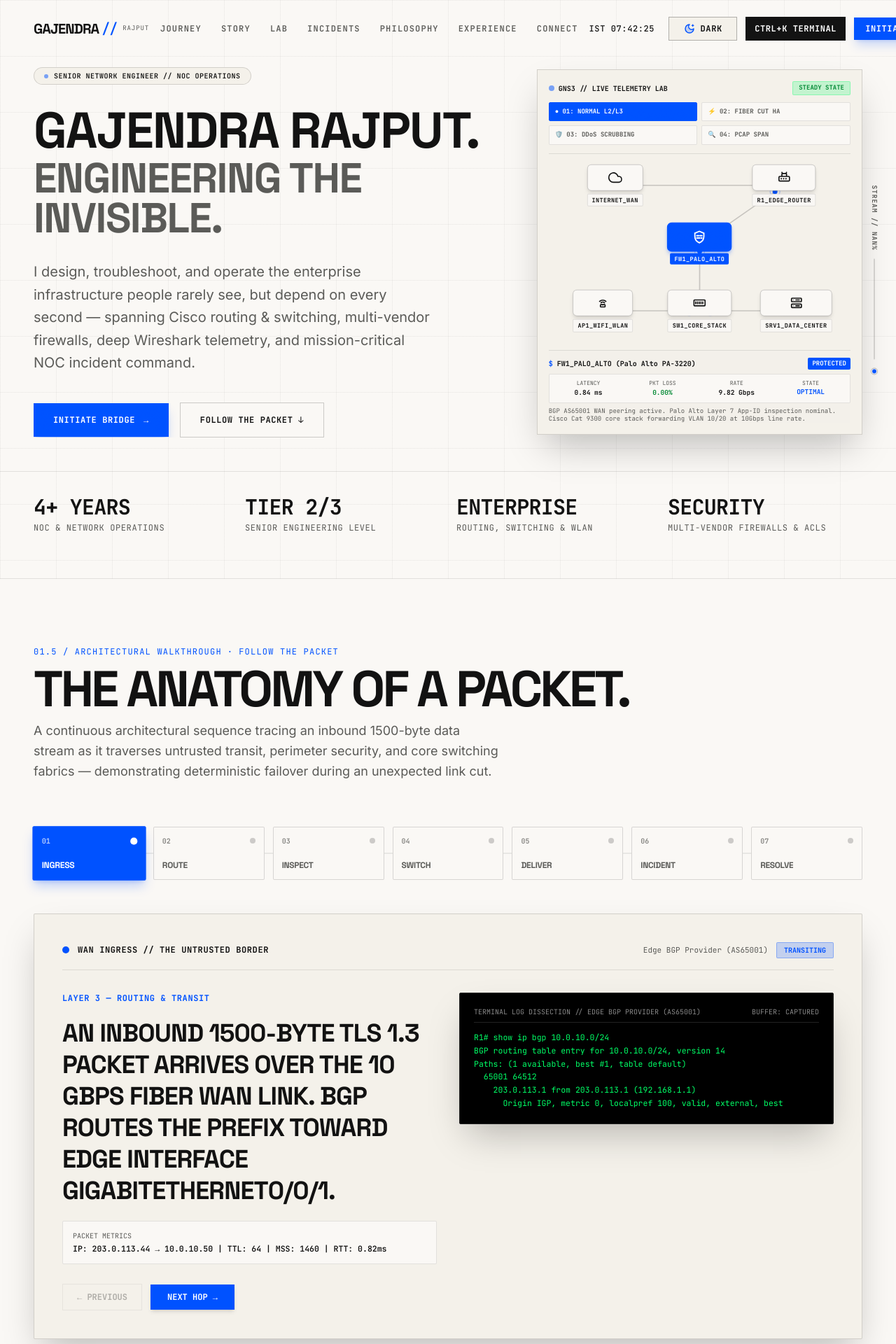
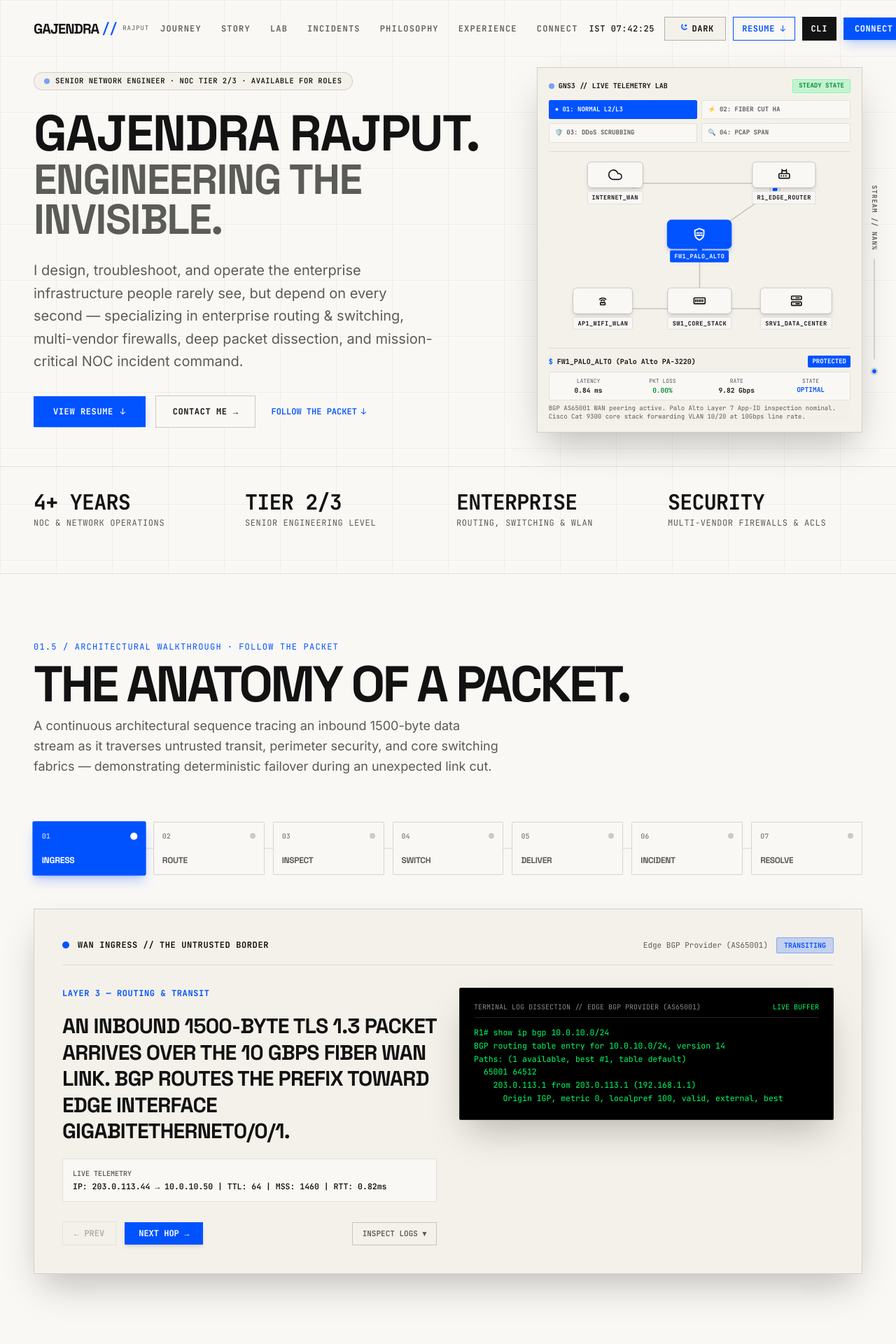
Before and after one commit to gajendrarjpt/gajendra-portfolio-3---Made-by-antigravity, a React (Vite) app: page / in a window 1280 px wide. Shown: the top 1920 px of the page at 70% size. Built offline with nearby package versions, Linux system fonts and the light colour scheme.

Commit message:
feat(final): complete final refinement pass - recruiter clarity, 3-tier CTAs, progressive disclosure, and systems-thinking narrative

```diff
--- a/src/components/about/AboutHuman.jsx
+++ b/src/components/about/AboutHuman.jsx
@@ -1,5 +1,5 @@
 import React from 'react';
-import { mechanicalToNetworkStory, profile } from '../../data/portfolioData';
+import { mechanicalToNetworkStory } from '../../data/portfolioData';
 
 export default function AboutHuman() {
   return (
@@ -7,14 +7,14 @@
       <div className="max-w-7xl mx-auto px-6 md:px-12">
 
         {/* Section Header with Generous Rhythm */}
-        <div className="flex flex-col gap-3 mb-16">
+        <div className="flex flex-col gap-4 mb-16">
           <div className="flex items-center gap-2 font-mono text-xs text-[#0052FF] dark:text-[#00FF66] tracking-widest uppercase">
             <span>04 / ENGINEERING THINKING</span>
             <span>·</span>
             <span>THE HUMAN BEHIND THE NETWORK</span>
           </div>
-          <h2 className="font-display text-4xl sm:text-6xl md:text-7xl font-bold tracking-tighter uppercase text-[#121212] dark:text-white max-w-4xl leading-[0.92]">
-            THE ENGINEERING MINDSET.
+          <h2 className="font-display text-3xl sm:text-5xl md:text-6xl font-bold tracking-tight uppercase text-[#121212] dark:text-white max-w-4xl leading-[1.05]">
+            “I LEARNED TO THINK IN SYSTEMS BEFORE I LEARNED TO OPERATE NETWORKS.”
           </h2>
           <p className="font-body text-base sm:text-lg text-[#5A5A57] dark:text-[#AAAAAA] max-w-2xl font-normal leading-relaxed">
             {mechanicalToNetworkStory.subtitle}
@@ -24,7 +24,7 @@
         {/* Editorial Story Layout */}
         <div className="grid grid-cols-1 lg:grid-cols-12 gap-12 lg:gap-16 items-start">
 
-          {/* Left Editorial Column */}
+          {/* Left Editorial Narrative */}
           <div className="lg:col-span-6 flex flex-col gap-6 font-body text-base sm:text-lg text-[#5A5A57] dark:text-[#AAAAAA] leading-relaxed">
             {mechanicalToNetworkStory.narrative.map((paragraph, idx) => (
               <p key={idx} className={idx === 0 ? 'text-lg sm:text-xl text-[#121212] dark:text-[#E0E0E0] font-medium leading-relaxed' : ''}>
--- a/src/components/hero/SlyHero.jsx
+++ b/src/components/hero/SlyHero.jsx
@@ -176,15 +176,15 @@
       <div className="max-w-7xl mx-auto w-full px-6 md:px-12 grid grid-cols-1 lg:grid-cols-12 gap-8 lg:gap-12 items-center pt-2 pb-8 lg:pt-4 lg:pb-12 z-10">
 
         {/* Left Headline Column */}
-        <div className="lg:col-span-7 flex flex-col gap-6 md:gap-8 overflow-hidden">
+        <div className="lg:col-span-7 flex flex-col gap-5 md:gap-7 overflow-hidden">
           <div className="inline-flex items-center gap-2 px-3.5 py-1 bg-[#F4F1EA] dark:bg-[#111111] border border-[#121212]/15 dark:border-[#2A2A2A] rounded-full w-fit">
-            <span className="w-1.5 h-1.5 rounded-full bg-[#0052FF] dark:bg-[#00FF66] animate-pulse" />
-            <span className="font-mono text-[10px] text-[#121212] dark:text-[#AAAAAA] uppercase tracking-wider font-semibold">
-              SENIOR NETWORK ENGINEER // NOC OPERATIONS
+            <span className="w-2 h-2 rounded-full bg-[#0052FF] dark:bg-[#00FF66] animate-pulse" />
+            <span className="font-mono text-[10.5px] text-[#121212] dark:text-[#AAAAAA] uppercase tracking-wider font-semibold">
+              SENIOR NETWORK ENGINEER · NOC TIER 2/3 · AVAILABLE FOR ROLES
             </span>
           </div>
 
-          <div className="flex flex-col gap-2 max-w-full">
+          <div className="flex flex-col gap-1.5 max-w-full">
             <h1 className="font-display text-4xl sm:text-6xl lg:text-5xl xl:text-7xl font-bold tracking-tight uppercase leading-[0.92] text-[#121212] dark:text-white break-words">
               GAJENDRA RAJPUT.
             </h1>
@@ -194,29 +194,40 @@
           </div>
 
           <p className="font-body text-base sm:text-lg lg:text-xl text-[#5A5A57] dark:text-[#AAAAAA] max-w-xl font-normal leading-relaxed">
-            I design, troubleshoot, and operate the enterprise infrastructure people rarely see, but depend on every second — spanning Cisco routing & switching, multi-vendor firewalls, deep Wireshark telemetry, and mission-critical NOC incident command.
+            I design, troubleshoot, and operate the enterprise infrastructure people rarely see, but depend on every second — specializing in enterprise routing & switching, multi-vendor firewalls, deep packet dissection, and mission-critical NOC incident command.
           </p>
 
-          {/* Action CTAs */}
-          <div className="flex flex-wrap items-center gap-4 pt-2">
+          {/* Recruiter-Centric 3-Tier Action CTAs */}
+          <div className="flex flex-wrap items-center gap-3.5 pt-1 font-mono text-xs">
             <MagneticButton>
-              <button
-                onClick={onOpenBridge}
-                className="font-mono text-xs font-bold uppercase tracking-wider px-7 py-4 bg-[#0052FF] hover:bg-[#0042D0] text-white transition-all shadow-lg shadow-[#0052FF]/25 flex items-center gap-3 cursor-pointer"
+              <a
+                href="/resume/Gajendra_Rajput_Resume.pdf"
+                target="_blank"
+                rel="noopener noreferrer"
+                className="font-bold uppercase tracking-wider px-7 py-3.5 bg-[#0052FF] hover:bg-[#0042D0] text-white transition-all shadow-lg shadow-[#0052FF]/25 flex items-center gap-2.5 cursor-pointer"
               >
-                <span>INITIATE BRIDGE</span>
-                <span>→</span>
-              </button>
+                <span>VIEW RESUME</span>
+                <span>↓</span>
+              </a>
             </MagneticButton>
 
             <MagneticButton>
               <a
-                href="#journey"
-                className="font-mono text-xs font-bold uppercase tracking-wider px-7 py-4 border border-[#121212]/20 dark:border-[#2A2A2A] hover:border-[#121212] dark:hover:border-white text-[#121212] dark:text-white bg-[#FAF8F5] dark:bg-[#0A0A0A] hover:bg-[#F4F1EA] dark:hover:bg-[#111111] transition-all inline-block"
+                href="#contact"
+                className="font-bold uppercase tracking-wider px-6 py-3.5 border border-[#121212]/20 dark:border-[#2A2A2A] hover:border-[#121212] dark:hover:border-white text-[#121212] dark:text-white bg-[#FAF8F5] dark:bg-[#0A0A0A] hover:bg-[#F4F1EA] dark:hover:bg-[#111111] transition-all inline-flex items-center gap-2"
               >
-                FOLLOW THE PACKET ↓
+                <span>CONTACT ME</span>
+                <span>→</span>
               </a>
             </MagneticButton>
+
+            <a
+              href="#journey"
+              className="font-semibold text-xs text-[#0052FF] dark:text-[#00FF66] hover:underline px-2 py-3 inline-flex items-center gap-1.5 transition-all"
+            >
+              <span>FOLLOW THE PACKET</span>
+              <span>↓</span>
+            </a>
           </div>
         </div>
 
--- a/src/components/journey/PacketJourney.jsx
+++ b/src/components/journey/PacketJourney.jsx
@@ -14,6 +14,7 @@
 
 export default function PacketJourney() {
   const [activeStepIndex, setActiveStepIndex] = useState(0);
+  const [inspectLogs, setInspectLogs] = useState(false);
   const activeStage = packetJourneyStages[activeStepIndex] || packetJourneyStages[0];
 
   return (
@@ -122,50 +123,58 @@
                   {activeStage.layer}
                 </div>
 
-                <h3 className="font-display text-2xl sm:text-4xl font-bold tracking-tight uppercase text-[#121212] dark:text-white leading-tight">
+                <h3 className="font-display text-2xl sm:text-3xl font-bold tracking-tight uppercase text-[#121212] dark:text-white leading-tight">
                   {activeStage.description}
                 </h3>
 
                 <div className="p-3.5 bg-[#FAF8F5] dark:bg-[#111111] border border-[#121212]/10 dark:border-[#222222] rounded-xs font-mono text-xs">
-                  <span className="text-[10px] text-[#5A5A57] dark:text-[#888888] block uppercase mb-1">
-                    PACKET METRICS
+                  <span className="text-[10px] text-[#5A5A57] dark:text-[#888888] block uppercase mb-1 font-semibold">
+                    LIVE TELEMETRY
                   </span>
                   <p className="text-[11.5px] font-semibold text-[#121212] dark:text-[#CCCCCC]">
                     {activeStage.telemetry}
                   </p>
                 </div>
 
-                {/* Navigation Buttons */}
-                <div className="flex items-center gap-3 pt-2 font-mono text-xs">
+                {/* Navigation & Progressive Disclosure Toggle */}
+                <div className="flex flex-wrap items-center gap-3 pt-2 font-mono text-xs">
                   <button
                     type="button"
                     disabled={activeStepIndex === 0}
                     onClick={() => setActiveStepIndex(Math.max(0, activeStepIndex - 1))}
-                    className="px-5 py-2.5 border border-[#121212]/20 dark:border-[#333] font-bold uppercase disabled:opacity-30 hover:bg-[#121212]/5 dark:hover:bg-white/5 transition-colors cursor-pointer"
+                    className="px-4 py-2 border border-[#121212]/20 dark:border-[#333] font-bold uppercase disabled:opacity-30 hover:bg-[#121212]/5 dark:hover:bg-white/5 transition-colors cursor-pointer"
                   >
-                    ← PREVIOUS
+                    ← PREV
                   </button>
 
                   <button
                     type="button"
                     disabled={activeStepIndex === packetJourneyStages.length - 1}
                     onClick={() => setActiveStepIndex(Math.min(packetJourneyStages.length - 1, activeStepIndex + 1))}
-                    className={`px-6 py-2.5 font-bold uppercase text-white transition-all shadow-md cursor-pointer ${
+                    className={`px-5 py-2 font-bold uppercase text-white transition-all shadow-md cursor-pointer ${
                       activeStage.id === 'the-incident' ? 'bg-[#FF3344] hover:bg-[#DD2233]' : 'bg-[#0052FF] hover:bg-[#0042D0]'
                     }`}
                   >
                     {activeStepIndex === packetJourneyStages.length - 2 ? 'RESOLVE FAILOVER →' : 'NEXT HOP →'}
                   </button>
+
+                  <button
+                    type="button"
+                    onClick={() => setInspectLogs(!inspectLogs)}
+                    className="px-3.5 py-2 border border-[#121212]/20 dark:border-[#333] text-[#5A5A57] dark:text-[#AAAAAA] hover:text-[#121212] dark:hover:text-white font-semibold text-[11px] uppercase transition-colors cursor-pointer ml-auto"
+                  >
+                    {inspectLogs ? 'HIDE LOGS' : 'INSPECT LOGS ▾'}
+                  </button>
                 </div>
               </div>
 
-              {/* Right Decoded CLI Console */}
-              <div className="lg:col-span-6 bg-[#000000] text-[#00FF66] font-mono text-xs p-5 rounded-xs border border-[#222222] shadow-2xl overflow-x-auto max-h-[320px]">
+              {/* Right Decoded CLI Console with Progressive Disclosure */}
+              <div className="lg:col-span-6 bg-[#000000] text-[#00FF66] font-mono text-xs p-5 rounded-xs border border-[#222222] shadow-2xl overflow-x-auto">
                 <div className="text-[10px] text-[#888888] border-b border-[#222] pb-2 mb-3 flex justify-between uppercase">
                   <span>TERMINAL LOG DISSECTION // {activeStage.device}</span>
-                  <span>BUFFER: CAPTURED</span>
+                  <span className="text-[#00FF66]">LIVE BUFFER</span>
                 </div>
-                <pre className="whitespace-pre-wrap leading-relaxed font-mono text-[11.5px] text-[#00FF66]">
+                <pre className="whitespace-pre-wrap leading-relaxed font-mono text-[11px] sm:text-[11.5px] text-[#00FF66] max-h-[220px] overflow-y-auto">
                   {activeStage.cliSnippet}
                 </pre>
               </div>
--- a/src/components/navigation/SlyNav.jsx
+++ b/src/components/navigation/SlyNav.jsx
@@ -61,9 +61,9 @@
             ))}
           </nav>
 
-          {/* Action Controls: Live Clock + Theme Switcher + Terminal + Bridge */}
-          <div className="hidden md:flex items-center gap-2 sm:gap-3 shrink-0">
-            <LiveClock showStatus={false} className="hidden lg:flex mr-2" />
+          {/* Action Controls: Live Clock + Theme Switcher + Resume + Terminal + Bridge */}
+          <div className="hidden md:flex items-center gap-2 sm:gap-2.5 shrink-0">
+            <LiveClock showStatus={false} className="hidden xl:flex mr-1" />
 
             {/* Prominent Dark/Light Theme Button with Trending Animated SVG Icons */}
             <button
@@ -76,14 +76,13 @@
                 const rect = e.currentTarget.getBoundingClientRect();
                 toggleTheme(e, { x: rect.left + rect.width / 2, y: rect.top + rect.height / 2 });
               }}
-              className={`font-mono text-[11px] sm:text-xs font-bold tracking-wider uppercase w-[90px] sm:w-[98px] justify-center py-2 border border-[#121212]/30 dark:border-[#2A2A2A] hover:border-[#121212] dark:hover:border-white bg-[#F4F1EA] dark:bg-[#111111] text-[#121212] dark:text-white transition-all flex items-center gap-2 shrink-0 group ${
+              className={`font-mono text-[11px] sm:text-xs font-bold tracking-wider uppercase w-[88px] justify-center py-2 border border-[#121212]/30 dark:border-[#2A2A2A] hover:border-[#121212] dark:hover:border-white bg-[#F4F1EA] dark:bg-[#111111] text-[#121212] dark:text-white transition-all flex items-center gap-1.5 shrink-0 group ${
                 isSwitching ? 'pointer-events-none opacity-80' : 'cursor-pointer pointer-events-auto'
               }`}
               title="Toggle Dark / Light Theme"
             >
               {theme === 'dark' ? (
                 <>
-                  {/* Interactive Solar Burst Icon (Switch to Light) */}
                   <span className="relative flex items-center justify-center w-4 h-4 text-[#00FF66] transition-transform duration-500 ease-out group-hover:rotate-90 group-hover:scale-110">
                     <svg className="w-4 h-4" viewBox="0 0 24 24" fill="none" stroke="currentColor" strokeWidth="2.2" strokeLinecap="round" strokeLinejoin="round">
                       <circle cx="12" cy="12" r="4.5" fill="currentColor" fillOpacity="0.25" />
@@ -101,11 +100,9 @@
                 </>
               ) : (
                 <>
-                  {/* Interactive Crescent & Orbital Sparkle Icon (Switch to Dark) */}
                   <span className="relative flex items-center justify-center w-4 h-4 text-[#0052FF] transition-transform duration-500 ease-out group-hover:-rotate-12 group-hover:scale-110">
                     <svg className="w-4 h-4" viewBox="0 0 24 24" fill="none" stroke="currentColor" strokeWidth="2.2" strokeLinecap="round" strokeLinejoin="round">
-                      <path d="M12 3a6 6 0 0 0 9 9 9 9 0 1 1-9-9Z" fill="currentColor" fillOpacity="0.2" />
-                      {/* Orbital Twinkle Star */}
+                      <path d="M12 3a6 6 0 0 0 9 9 9 0 1 1-9-9Z" fill="currentColor" fillOpacity="0.2" />
                       <path
                         d="M19 3v4M17 5h4"
                         strokeWidth="1.8"
@@ -118,12 +115,22 @@
               )}
             </button>
 
+            {/* Direct 1-Click Recruiter Resume Button */}
+            <a
+              href="/resume/Gajendra_Rajput_Resume.pdf"
+              target="_blank"
+              rel="noopener noreferrer"
+              className="font-mono text-[10.5px] sm:text-xs font-bold px-3 py-2 border border-[#0052FF] text-[#0052FF] dark:text-[#00E5FF] hover:bg-[#0052FF] hover:text-white uppercase tracking-wider transition-all shrink-0 cursor-pointer pointer-events-auto"
+            >
+              RESUME ↓
+            </a>
+
             <button
               type="button"
               onClick={onOpenTerminal}
-              className="font-mono text-[10px] sm:text-xs font-bold px-2.5 sm:px-3 py-2 bg-[#121212] dark:bg-[#111111] hover:bg-[#0052FF] text-white border border-[#121212] dark:border-[#2A2A2A] uppercase tracking-wider transition-all cursor-pointer pointer-events-auto shrink-0"
+              className="font-mono text-[10px] sm:text-xs font-bold px-2.5 sm:px-3 py-2 bg-[#121212] dark:bg-[#111111] hover:bg-[#0052FF] text-white border border-[#121212] dark:border-[#2A2A2A] uppercase tracking-wider transition-all cursor-pointer pointer-events-auto shrink-0 hidden lg:block"
             >
-              CTRL+K TERMINAL
+              CLI
             </button>
 
             <MagneticButton>
@@ -132,7 +139,7 @@
                 onClick={onOpenBridge}
                 className="font-mono text-[11px] sm:text-xs font-bold px-3.5 sm:px-4 py-2 bg-[#0052FF] hover:bg-[#0042D0] text-white uppercase tracking-wider transition-all flex items-center gap-1.5 shadow-lg shadow-[#0052FF]/20 cursor-pointer pointer-events-auto shrink-0 whitespace-nowrap"
               >
-                <span>INITIATE BRIDGE</span>
+                <span>CONNECT</span>
                 <span>→</span>
               </button>
             </MagneticButton>
@@ -254,15 +261,25 @@
             )}
           </button>
 
+          <a
+            href="/resume/Gajendra_Rajput_Resume.pdf"
+            target="_blank"
+            rel="noopener noreferrer"
+            onClick={() => setMobileMenuOpen(false)}
+            className="w-full py-3 bg-[#0052FF] text-white font-bold uppercase tracking-wider text-center cursor-pointer pointer-events-auto shadow-md"
+          >
+            VIEW RESUME (PDF) ↓
+          </a>
+
           <button
             type="button"
             onClick={() => {
               setMobileMenuOpen(false);
               onOpenBridge();
             }}
-            className="w-full py-3 bg-[#0052FF] text-white font-bold uppercase tracking-wider text-center cursor-pointer pointer-events-auto"
+            className="w-full py-3 border border-[#121212]/30 dark:border-[#333] text-[#121212] dark:text-white font-bold uppercase tracking-wider text-center cursor-pointer pointer-events-auto"
           >
-            INITIATE BRIDGE →
+            CONTACT ME →
           </button>
         </div>
       </div>
```
Also changed, not shown: src/components/contact/ContactBridge.jsx (+21 -7 lines), src/components/incidents/EngineeringIncidents.jsx (+82 -52 lines).
